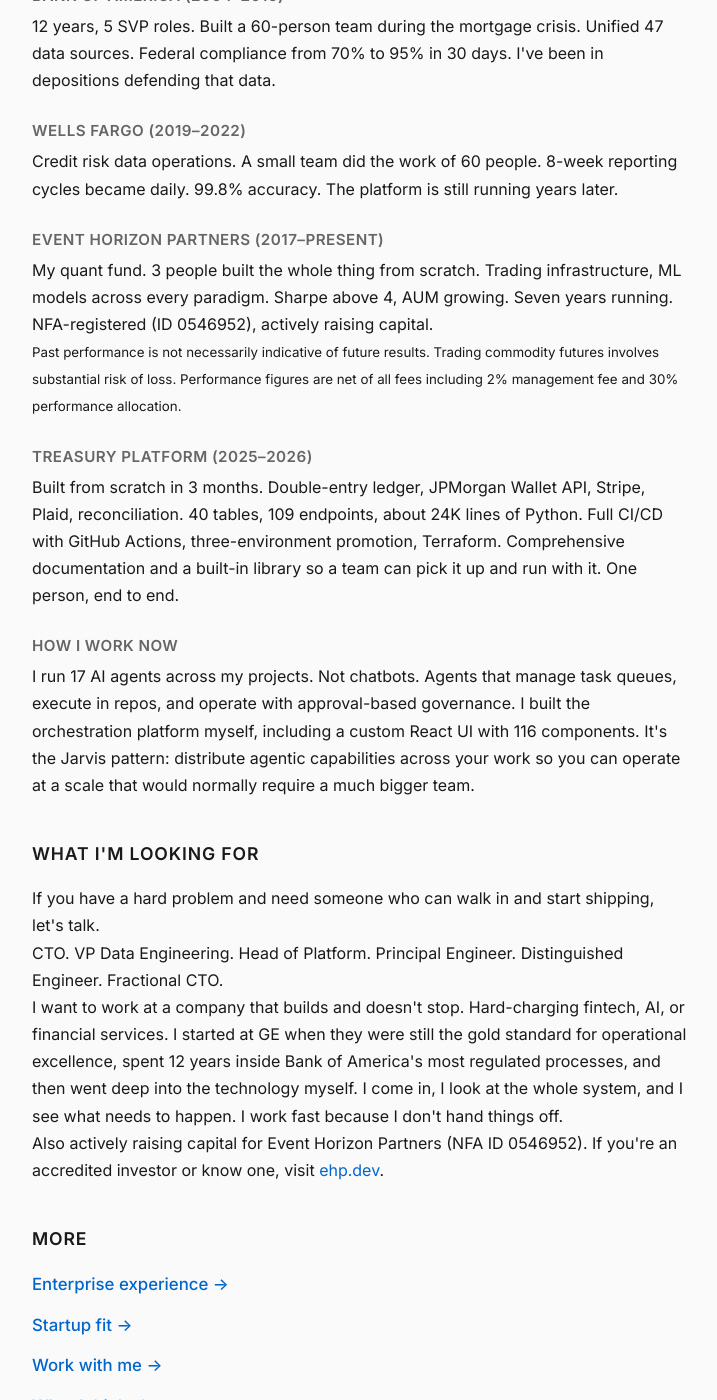
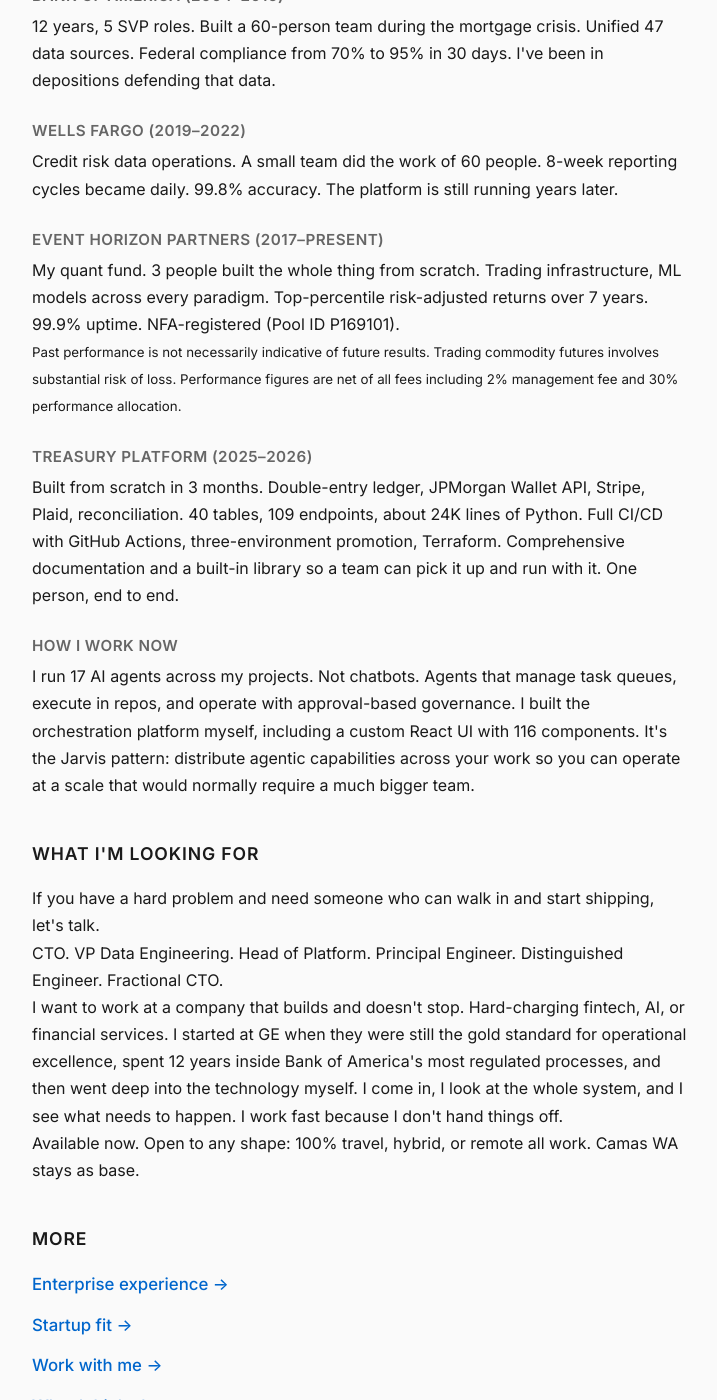
Before and after one commit to Roger-Parkinson-EHP/Roger-Parkinson-EHP.github.io, a Jekyll site: the page index.html, which Jekyll copies as it is, in a window 1280 px wide and 1400 px high, scrolled down 679 px. Shown: the whole window, without its empty margins (280-997 px from the left). Built offline with Jekyll 4.4.1, drawn with Linux system fonts in a browser that asks for light colours.

Commit message:
Voice fixes: translate Sharpe for non-HF audiences, drop LP solicitation, soften travel framing
- index.html, startup.html: replace "Sharpe above 4 / AUM growing / actively raising capital"
  with "Top-percentile risk-adjusted returns / 99.9% uptime / NFA Pool ID P169101".
  LP-solicitation language stays off the career-side root per NFA Rule 2-29 (would need
  joint Roger+Brad review to reintroduce).
- index.html, startup.html, consulting.html: travel framing softened from "remote-preferred"
  or "100% travel preferred" to "open to remote, hybrid, or 100% travel" — flexibility
  forward, doesn't filter out remote-only opportunities.
- books.html: nav consistency ("Foundation" → "Home"), em-dash split inside Ridley quote.

```diff
--- a/books.html
+++ b/books.html
@@ -48,7 +48,7 @@
             <h2>The Evolution of Everything</h2>
             <p class="author">Matt Ridley</p>
             <blockquote>
-                This book changed how I view reality. Bottom-up emergence beats top-down design. Evolution applies to technology, culture, economics, morality&mdash;everything.
+                This book changed how I view reality. Bottom-up emergence beats top-down design. Evolution applies to technology, culture, economics, morality. Everything.
             </blockquote>
             <p class="insight"><strong>Key insight:</strong> Complex systems emerge from simple rules and selection pressure. Design less, enable more.</p>
         </section>
--- a/consulting.html
+++ b/consulting.html
@@ -71,7 +71,7 @@
                 <a href="mailto:roger.parkinson.career@gmail.com" class="contact-link email">roger.parkinson.career@gmail.com</a>
                 <a href="https://linkedin.com/in/roger-parkinson" class="contact-link linkedin" target="_blank" rel="noopener">LinkedIn</a>
             </div>
-            <p class="location">Camas, WA (remote preferred) &bull; Available now</p>
+            <p class="location">Camas, WA &bull; Open to remote, hybrid, or 100% travel &bull; Available now</p>
         </section>
     </main>
 
--- a/index.html
+++ b/index.html
@@ -46,7 +46,7 @@
                 </div>
                 <div class="beat">
                     <h3>Event Horizon Partners (2017&ndash;present)</h3>
-                    <p>My quant fund. 3 people built the whole thing from scratch. Trading infrastructure, ML models across every paradigm. Sharpe above 4, AUM growing. Seven years running. NFA-registered (ID 0546952), actively raising capital.</p>
+                    <p>My quant fund. 3 people built the whole thing from scratch. Trading infrastructure, ML models across every paradigm. Top-percentile risk-adjusted returns over 7 years. 99.9% uptime. NFA-registered (Pool ID P169101).</p>
                     <p class="disclosure"><small>Past performance is not necessarily indicative of future results. Trading commodity futures involves substantial risk of loss. Performance figures are net of all fees including 2% management fee and 30% performance allocation.</small></p>
                 </div>
                 <div class="beat">
@@ -65,7 +65,7 @@
             <p>If you have a hard problem and need someone who can walk in and start shipping, let's talk.</p>
             <p>CTO. VP Data Engineering. Head of Platform. Principal Engineer. Distinguished Engineer. Fractional CTO.</p>
             <p>I want to work at a company that builds and doesn't stop. Hard-charging fintech, AI, or financial services. I started at GE when they were still the gold standard for operational excellence, spent 12 years inside Bank of America's most regulated processes, and then went deep into the technology myself. I come in, I look at the whole system, and I see what needs to happen. I work fast because I don't hand things off.</p>
-            <p>Also actively raising capital for Event Horizon Partners (NFA ID 0546952). If you're an accredited investor or know one, visit <a href="https://ehp.dev">ehp.dev</a>.</p>
+            <p>Available now. Open to any shape: 100% travel, hybrid, or remote all work. Camas WA stays as base.</p>
         </section>
 
         <section id="explore">
--- a/startup.html
+++ b/startup.html
@@ -28,7 +28,7 @@
 
         <section id="ehp">
             <h2>Event Horizon Partners</h2>
-            <p>Three people. Seven years. We built an institutional-grade quantitative trading platform from scratch. ML model training and orchestration, live execution, investor operations automation, risk management. Thousands of models running every paradigm — supervised, unsupervised, reinforcement learning, clustering. Sub-millisecond inference. Sharpe ratio above 4, AUM growing. NFA-registered (ID 0546952), actively raising capital.</p>
+            <p>Three people. Seven years. We built an institutional-grade quantitative trading platform from scratch. ML model training and orchestration, live execution, investor operations automation, risk management. Thousands of models running every paradigm: supervised, unsupervised, reinforcement learning, clustering. Sub-millisecond inference. Top-percentile risk-adjusted returns. 99.9% uptime. NFA-registered (Pool ID P169101).</p>
             <p class="disclosure"><small>Past performance is not necessarily indicative of future results. Trading commodity futures involves substantial risk of loss. Performance figures are net of all fees including 2% management fee and 30% performance allocation.</small></p>
             <p>I built the whole technology stack. Python, C#, TypeScript, BigQuery, DuckDB (100x faster than the MongoDB setup it replaced), Docker, Terraform, Ray Tune for hyperparameter optimization. 33 production repositories. Zero downtime for 7 years.</p>
         </section>
@@ -53,7 +53,7 @@
                 <li>You need someone technical who also understands the regulatory side</li>
                 <li>You're Series A to C and need a senior builder, not a manager who stopped coding</li>
                 <li>You move fast and ship often</li>
-                <li>Remote works for you</li>
+                <li>Remote, hybrid, or 100% travel all work for me. I just want to build</li>
             </ul>
         </section>
 
```
Also changed, not shown: other parts of books.html (+2 -2 lines).
